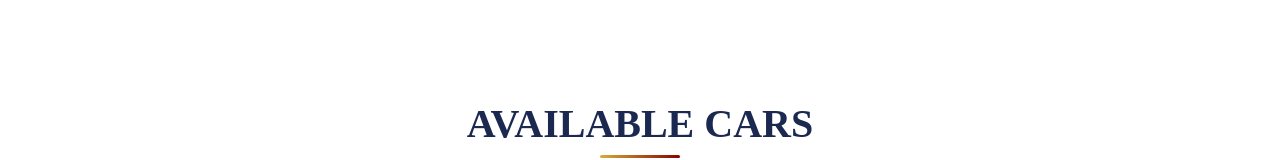
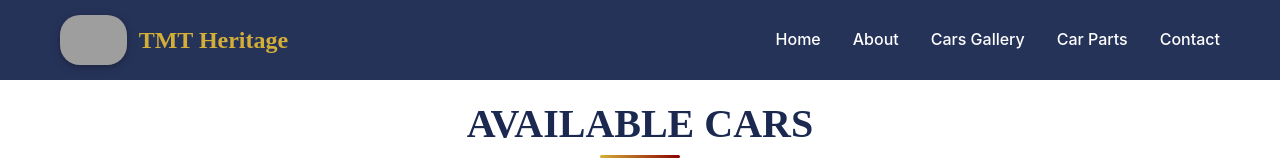
Before and after one commit to MichaelMV9/TMT-Car-Dealership, a website built with Vite: page Car-Gallery.html in a window 1280 px wide. Shown: the top 160 px of the page. Built offline with nearby package versions, Linux system fonts and the light colour scheme; grey boxes are pictures that could not be loaded.

Commit message:
Updated Car-Gallery.html

```diff
--- a/Car-Gallery.html
+++ b/Car-Gallery.html
@@ -3,10 +3,31 @@
 <head>
     <meta charset="UTF-8">
     <meta name="viewport" content="width=device-width, initial-scale=1.0">
-    <title>CAR Gallery</title>
+    <title>TMT Heritage - Car Gallery</title>
     <link rel="stylesheet" href="style.css">
 </head>
 <body>
+    <nav class="navbar">
+      <div class="nav-container">
+        <div class="nav-logo">
+          <img src="./image/Emblem of Excellence and Prestige (1).png" alt="TMT Heritage Logo" class="logo-nav">
+          <span class="nav-brand">TMT Heritage</span>
+        </div>
+        <ul class="nav-menu">
+          <li><a href="index.html" class="nav-link">Home</a></li>
+          <li><a href="index.html#about" class="nav-link">About</a></li>
+          <li><a href="Car-Gallery.html" class="nav-link">Cars Gallery</a></li>
+          <li><a href="index.html#parts" class="nav-link">Car Parts</a></li>
+          <li><a href="index.html#contact" class="nav-link">Contact</a></li>
+        </ul>
+        <div class="hamburger">
+          <span></span>
+          <span></span>
+          <span></span>
+        </div>
+      </div>
+    </nav>
+
         <!-- Cars Gallery Section -->
       <section id="cars" class="cars-gallery">
         <div class="container">
```
